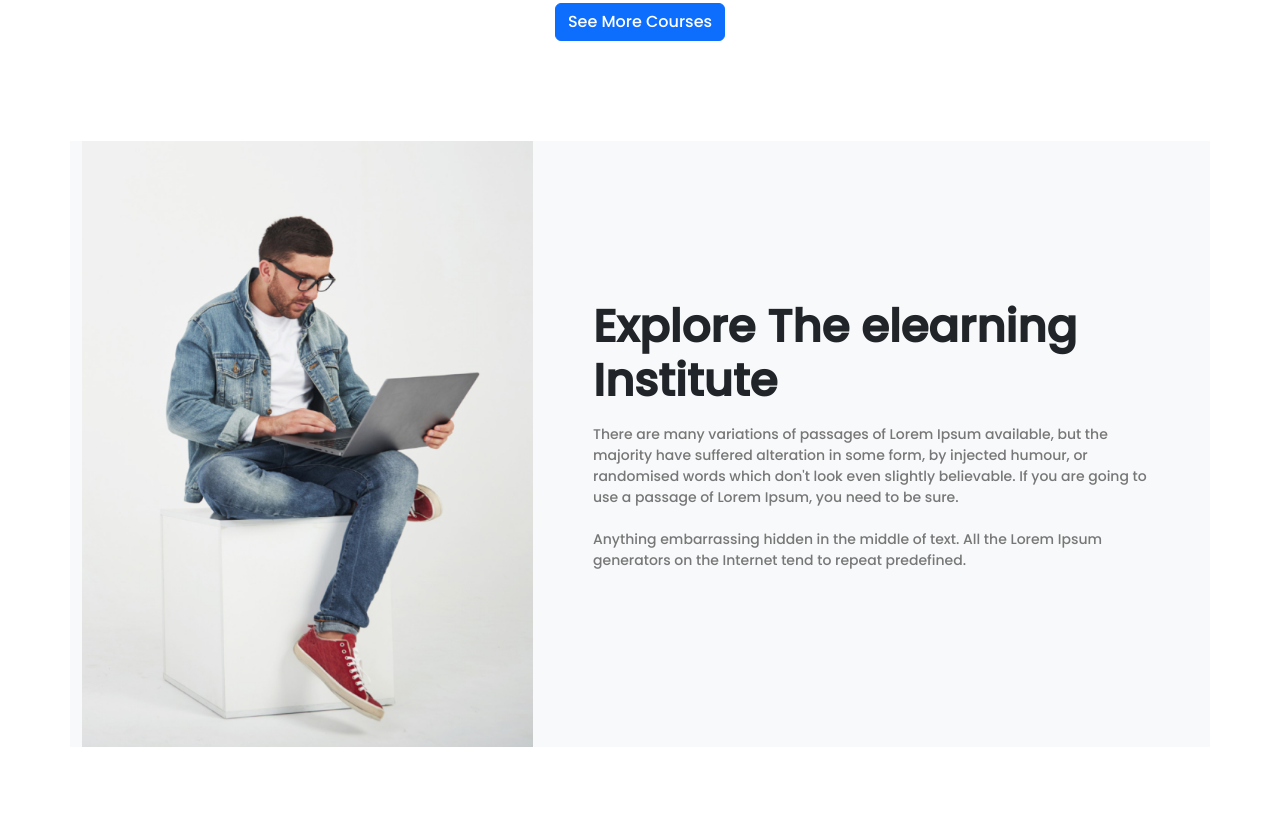
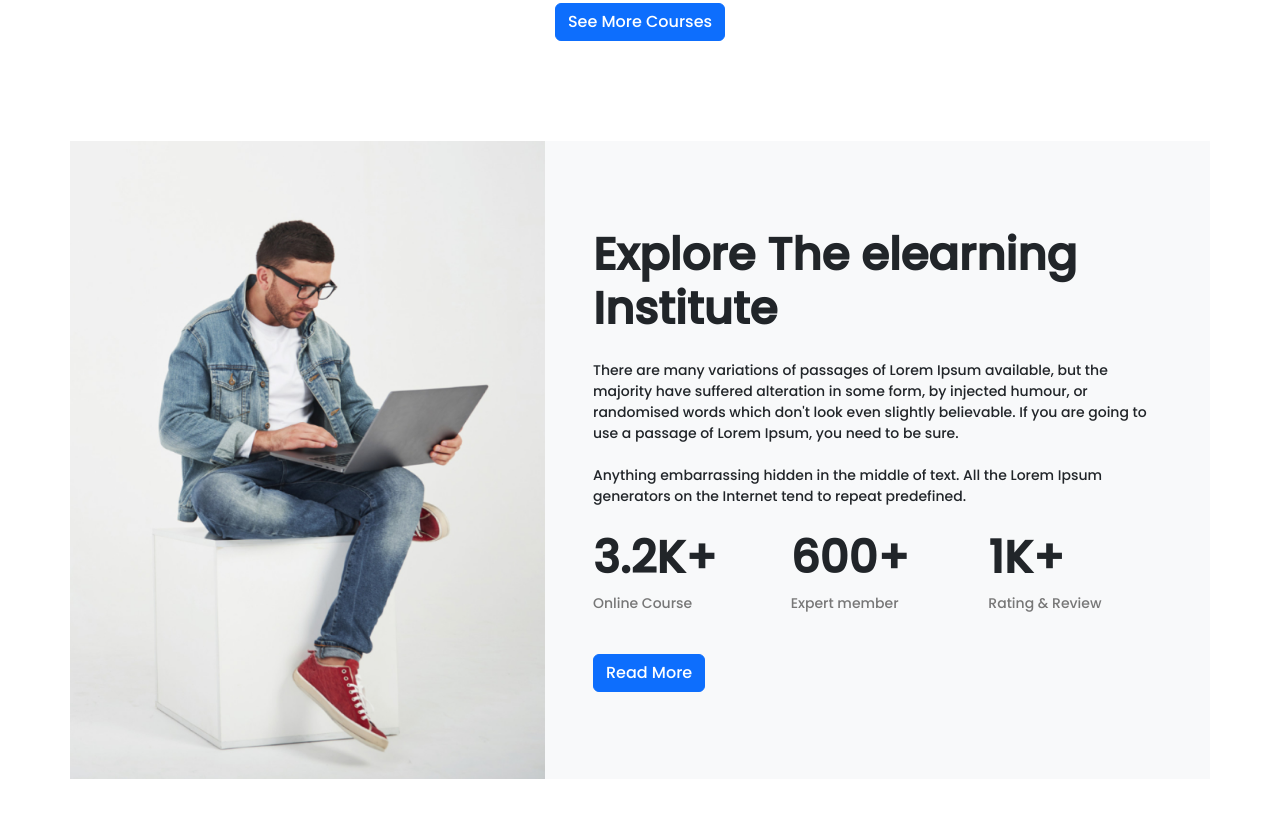
Before and after one commit to SMRahaman/esho-shikhi-bootstrap, a plain HTML site: page index.html in a window 1280 px wide. Shown: the part 1698-2515 px from the top of the page. Before the commit the page ends 2445 px from the top, so only its background shows below. Drawn offline with nearby package versions, Linux system fonts and the light colour scheme.

Commit message:
Explore the institute section

```diff
--- a/css/style.css
+++ b/css/style.css
@@ -95,6 +95,21 @@ section {
     color: #777777
 }
 
+.explore h1 {
+    font-size: 45px;
+    font-weight: 600
+}
+
+.explore p {
+
+    font-size: 14px;
+    color: #777777";
+
+
+}
+
+
+
 
 @media screen and (min-width:577px) and (max-width:992px) {
 
@@ -136,6 +151,13 @@ section {
         font-weight: 400;
         color: #777777
     }
+
+    .explore h1 {
+
+        font-size: 35px;
+    }
+
+
 
 }
 
@@ -190,5 +212,22 @@ section {
         display: none;
     }
 
+    .explore h1 {
+
+        font-size: 25px;
+    }
+
+    .counting {
+
+        width: 50%;
+    }
+
+    .counting h1 {
+
+        font-size: 25px;
+    }
+
+
+
 
 }
--- a/index.html
+++ b/index.html
@@ -224,24 +224,41 @@
     <!-- coures section End -->
     <!-- elearing institute section start -->
     <section class=" container bg-light">
-        <div class="row d-flex flex-row align-items-center justify-content-center ">
-            <div class="col-lg-5">
-                <img src="images/working.png" class="img-fluid alt="">
-                </div>
-                <div class=" col-lg-7 p-5 ">
-                    <h1 style=" font-size:45px; font-weight:600" class="mb-3">Explore The elearning Institute</h1>
-                <p style="font-size:14px;color:#777777" class="mb-3">There are many variations of passages of
+        <div class="row align-items-center justify-content-center ">
+            <div class="col-lg-5 col-md-5 col-sm-12 p-0 ">
+                <img src="images/working.png" class="img-fluid work-img" alt="">
+            </div>
+            <div class=" col-lg-7 col-md-7 col-sm-12 p-5 explore ">
+                <h1 class="mb-4">Explore The elearning Institute</h1>
+                <p class="mb-4">There are many variations of passages of
                     Lorem Ipsum available, but the
                     majority have suffered
                     alteration in some form, by injected humour, or randomised words which don't look even slightly
                     believable. If you are going to use a passage of Lorem Ipsum, you need to be sure.<br><br>
                     Anything embarrassing hidden in the middle of text. All the Lorem Ipsum generators on the
                     Internet tend to repeat predefined.</p>
-                <div></div>
+                <div class="row">
+                    <div class="col-lg-4 col-md-6 col-sm-6 counting">
+                        <h1>3.2K+</h1>
+                        <p style="color:#777777">Online Course</p>
+                    </div>
+                    <div class="col-lg-4 col-md-6 col-sm-6 counting">
+                        <h1>600+</h1>
+                        <p style="color:#777777">Expert member</p>
+                    </div>
+                    <div class="col-lg-4 col-md-6 col-sm-6 counting">
+                        <h1>1K+</h1>
+                        <p style="color:#777777">Rating & Review</p>
+                    </div>
+                </div>
+                <div>
+                    <button class="btn btn-primary mt-4">Read More</button>
+                </div>
             </div>
         </div>
     </section>
     <!-- elearing institute section End -->
+    <section></section>
     <!-- Bootstrap JS link -->
     <script src="https://cdn.jsdelivr.net/npm/bootstrap@5.2.0/dist/js/bootstrap.bundle.min.js"></script>
 </body>
```
